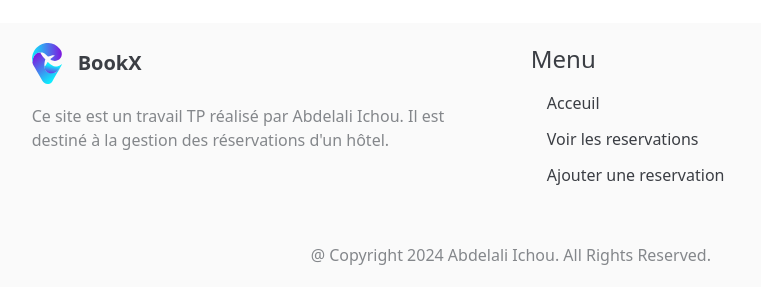
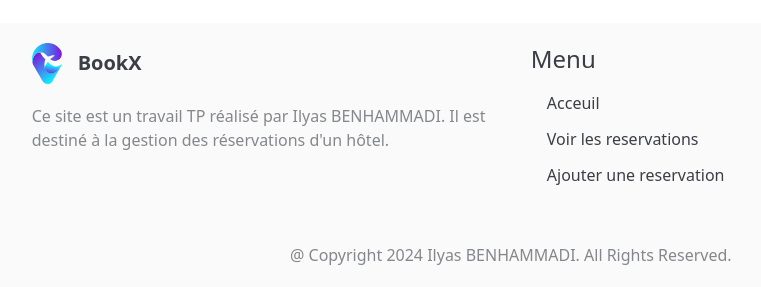
Before and after one commit to Mitchi-02/crud-php, a PHP site: page /index.php in a window 1280 px wide. Shown: the part 513-800 px from the top of the page, without its empty margins (258-1019 px from the left). Run offline with PHP 8.4, Linux system fonts and the light colour scheme.

Commit message:
Update index.php

```diff
--- a/index.php
+++ b/index.php
@@ -66,7 +66,7 @@
                             <span class="text-xl font-bold">BookX</span>
                         </div>
                         <p class="pt-5 text-base text-primary-gray">
-                            Ce site est un travail TP réalisé par Abdelali Ichou. Il est destiné à la gestion des réservations d'un hôtel.
+                            Ce site est un travail TP réalisé par Ilyas BENHAMMADI. Il est destiné à la gestion des réservations d'un hôtel.
                         </p>
                     </section>
                     <section>
@@ -78,7 +78,7 @@
                         </ul>
                     </section>
                 </nav>
-                <p class="text-center text-primary-gray">@ Copyright 2024 Abdelali Ichou. All Rights Reserved.</p>
+                <p class="text-center text-primary-gray">@ Copyright 2024 Ilyas BENHAMMADI. All Rights Reserved.</p>
             </div>
         </footer>
     </div>
```
